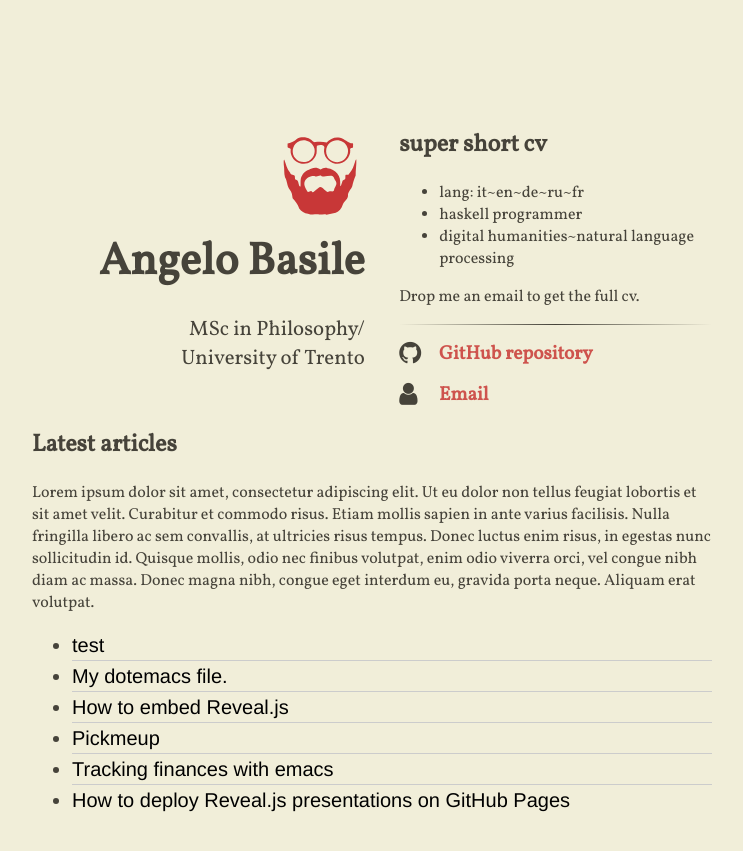
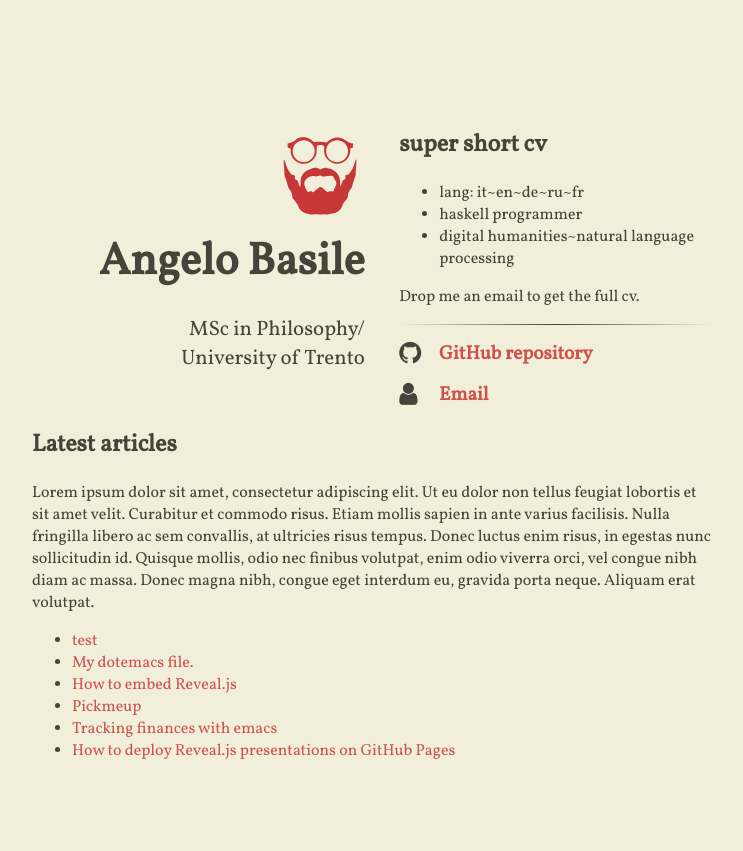
Before and after one commit to rs2/anbasile.github.io, a Jekyll site: the page built from index.html, in a window 1280 px wide. Shown: the top 851 px of the page, without its empty margins (268-1011 px from the left). Built offline with Jekyll 4.4.1, drawn with Linux system fonts in a browser that asks for light colours; nearby versions of some CDN libraries.

Commit message:
Update main.scss

```diff
--- a/assets/main.scss
+++ b/assets/main.scss
@@ -56,22 +56,22 @@ since it must be aligned with the content */
 
 /*** post list ***/
 
-#postlist ul {
+.postlist ul {
   list-style-type: none;
   margin: 0;
   padding: 0;
 }
 
-#postlist li {
+.postlist li {
   font: 200 20px/1.5 Helvetica, Verdana, sans-serif;
   border-bottom: 1px solid #ccc;
 }
 
-#postlist li:last-child {
+.postlist li:last-child {
   border: none;
 }
 
-#postlist li a {
+.postlist li a {
   text-decoration: none;
   color: #000;
 
@@ -83,7 +83,7 @@ since it must be aligned with the content */
   display: block;
 }
 
-#postlist li a:hover {
+.postlist li a:hover {
   font-size: 30px;
   background: #f6f6f6;
 }
```
